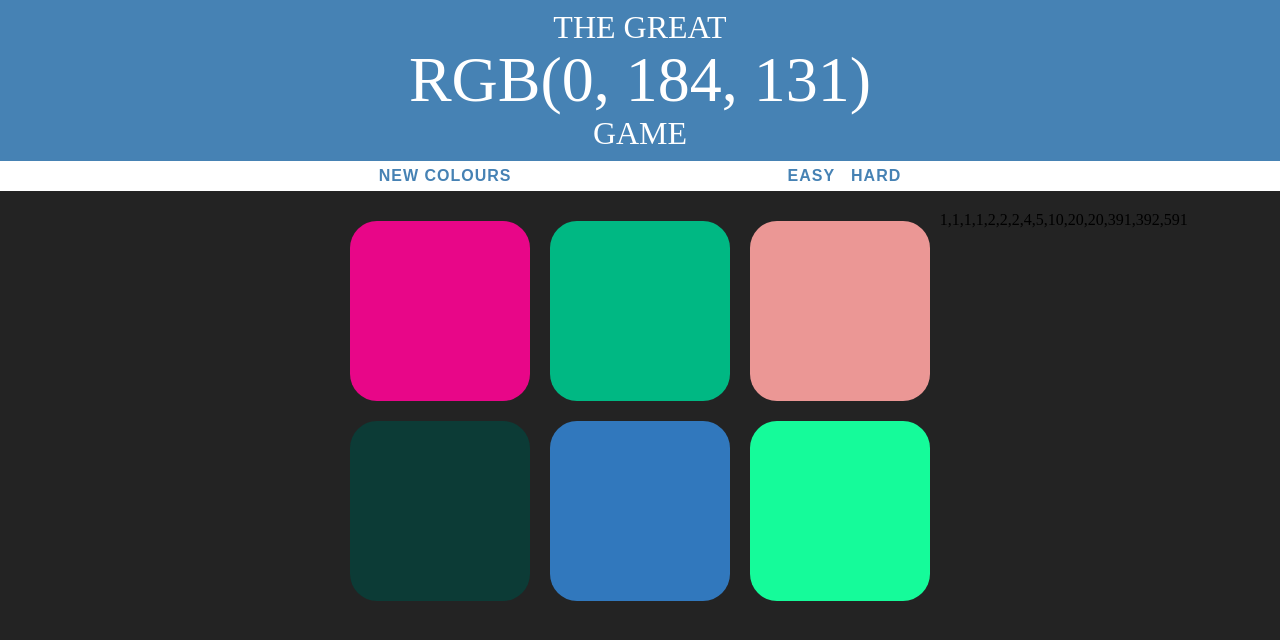
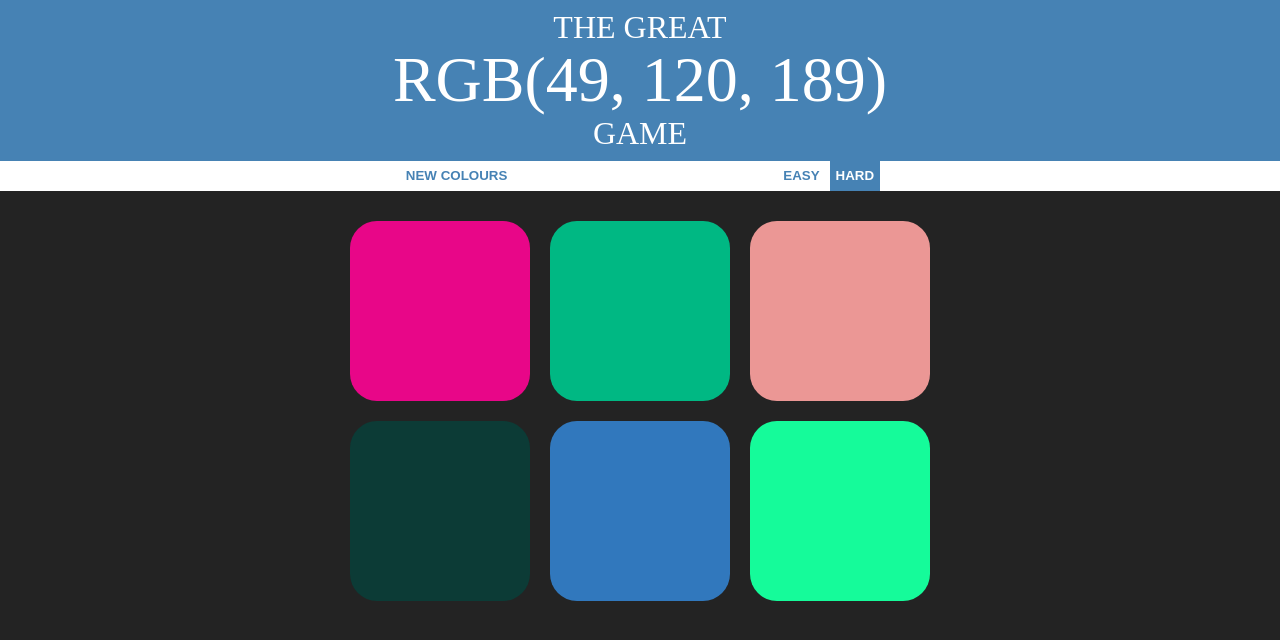
Before and after one commit to Murfy-uk/colourGame, a plain HTML site: page index.html in a window 1280 px wide. Both pictures are taken after a click on the button "NEW COLOURS". Drawn offline with Linux system fonts and the light colour scheme.

Commit message:
first commit

```diff
--- a/colourgame.css
+++ b/colourgame.css
@@ -41,6 +41,7 @@ h1 {
     background: white;
     height: 30px;
     text-align: center;
+    padding: 0;
 }
 
 button {
@@ -50,12 +51,13 @@ button {
     height: 100%;
     font-weight: 700;
     color: steelblue;
-    letter-spacing: 1px;
-    font-size: inherit;
+    letter-spacing:;
+    font-size: 12;
     transition: all 0.3s;
     -webkit-transition: all 0.3s;
     -moz-transition: all 0.3s;
     outline: none;
+
 }
 
 button:hover {
@@ -69,3 +71,8 @@ button:hover {
     width: 20%;
     font-weight: 700;
 }
+
+.selected {
+    background-color: steelblue;
+    color: white;
+}
--- a/colourgame.js
+++ b/colourgame.js
@@ -1,43 +1,52 @@
 // alert("connected");
-
-let colours = generateRandomColors(6);
+let numsquares = 6;
+let colours = [];
+let pickedColor;
 let squares = document.querySelectorAll(".square");
-let pickedColor = pickColor();
 let colorDisplay = document.getElementById("colorDisplay");
 let messageDisplay = document.querySelector("#message");
- colorDisplay.textContent = pickedColor;
+//colorDisplay.textContent = pickedColor;
 let h1 = document.querySelector("h1");
 let resetButton = document.querySelector("#reset");
+let easybtn = document.querySelector("#easybtn");
+let hardbtn = document.querySelector("#hardbtn");
+let modeButtons = document.querySelectorAll(".mode");
 
-resetButton.addEventListener("click" , function(){
-    //generate all new colours
-    colours = generateRandomColors(6);
-    console.log(colours);
-    h1.style.backgroundColor = "steelblue";
 
-    messageDisplay.textContent = "";
-    // pick new colors from array
-    pickedColor = pickColor();
-    //change the colors of the squares.
-    colorDisplay.textContent = pickedColor;
+init();
 
-    this.textContent = "New Colours";
-    for (var i = 0; i < squares.length; i++) {
-        // ADD colours to squares
-        squares[i].style.backgroundColor = colours[i];
+function init() {
+    setupModeButtons();
+    setupSquares();
+    reset();
 }
+
+function setupModeButtons() {
+    for (let i = 0; i < modeButtons.length; i++) {
+        modeButtons[i].addEventListener("click", function () {
+            modeButtons[0].classList.remove("selected");
+            modeButtons[1].classList.remove("selected");
+            this.classList.add("selected");
+            this.textContent === "Easy" ? numsquares = 3 : numsquares = 6;
+
+            reset();
+
         });
 
+    }
+}
+
+function setupSquares() {
     for (var i = 0; i < squares.length; i++) {
         // ADD colours to squares
         squares[i].style.backgroundColor = colours[i];
 
         // click listeners
 
-    squares[i].addEventListener("click", function() {
+        squares[i].addEventListener("click", function () {
             let clickedColor = this.style.backgroundColor;
 
-       if(clickedColor === pickedColor){
+            if (clickedColor === pickedColor) {
                 changeColours(clickedColor);
                 messageDisplay.textContent = "Correct!";
                 h1.style.backgroundColor = clickedColor;
@@ -53,18 +62,50 @@ for (var i = 0; i < squares.length; i++) {
 
     }
 
-function generateRandomColors (num) {
+}
+function reset() {
+    colours = generateRandomColors(numsquares);
+
+    h1.style.backgroundColor = "steelblue";
+
+    messageDisplay.textContent = "";
+    // pick new colors from array
+    pickedColor = pickColor();
+    //change the colors of the squares.
+    colorDisplay.textContent = pickedColor;
+
+    resetButton.textContent = "New Colours";
+    for (var i = 0; i < squares.length; i++) {
+
+        if (colours[i]) {
+            // ADD colours to squares
+            squares[i].style.display = "block";
+            squares[i].style.backgroundColor = colours[i];
+        } else {
+            squares[i].style.display = "none";
+        }
+    }
+}
+
+
+resetButton.addEventListener("click", function () {
+    reset();
+});
+
+
+
+function generateRandomColors(num) {
     //make array
     arr = [];
     // repeat num times
-    for (let i = 0; i < num; i++){
+    for (let i = 0; i < num; i++) {
         //get random colours and push to array
         arr.push(randomColor());
     }
     // return the array
     return arr;
 }
- function randomColor(){
+function randomColor() {
     //pick red from 0-255
     let r = Math.floor(Math.random() * 256);
     //pick grean from 0-255
@@ -75,23 +116,21 @@ function generateRandomColors (num) {
     return "rgb(" + r + ", " + g + ", " + b + ")";
 }
 function changeColours(color) {
-    for(var i = 0; i < squares.length; i++){
+    for (var i = 0; i < squares.length; i++) {
         squares[i].style.backgroundColor = color;
     }
 }
 
-function pickColor () {
+function pickColor() {
     let random = Math.floor(Math.random() * colours.length);
     return colours[random];
 }
 
 
+function getPickedColorColors(str) {
+    var match = str.match(/rgba?\((\d{1,3}), ?(\d{1,3}), ?(\d{1,3})\)?(?:, ?(\d(?:\.\d?))\))?/);
+    return match;
+}
 
-let untidyRoom = [1,2,4,591,392,391,2,5,10,2,1,1,1,20,20];
 
- untidyRoom.sort(function(a, b){
-    return (a - b);
-
-});
-
-document.write(untidyRoom);
+    //   console.log(getPickedColorColors(pickedColor)[2]);
--- a/index.html
+++ b/index.html
@@ -8,18 +8,18 @@
 </head>
 <body>
 
-    <h1>The Great <br ><span id="colorDisplay">RGB</span>
+    <h1>The Great <br >
+        <span id="colorDisplay">RGB</span>
         <br> Game</h1>
     <div id="stripe">
         <button id="reset">New Colours</button>
         <span id="message"></span>
-        <button>Easy</button>
-    <button>Hard</button>
+        <button class="mode ">Easy</button>
+        <button  class="mode selected">Hard</button>
     </div>
 
 
     <div class="container">
-
         <div class="square"></div>
         <div class="square"></div>
         <div class="square"></div>
@@ -27,6 +27,7 @@
         <div class="square"></div>
         <div class="square"></div>
     </div>
+
     <script src="colourgame.js"></script>
 </body>
 </html>
```
Also changed, not shown: 2 other files. Lines whose indentation alone changed are shown as unchanged.
